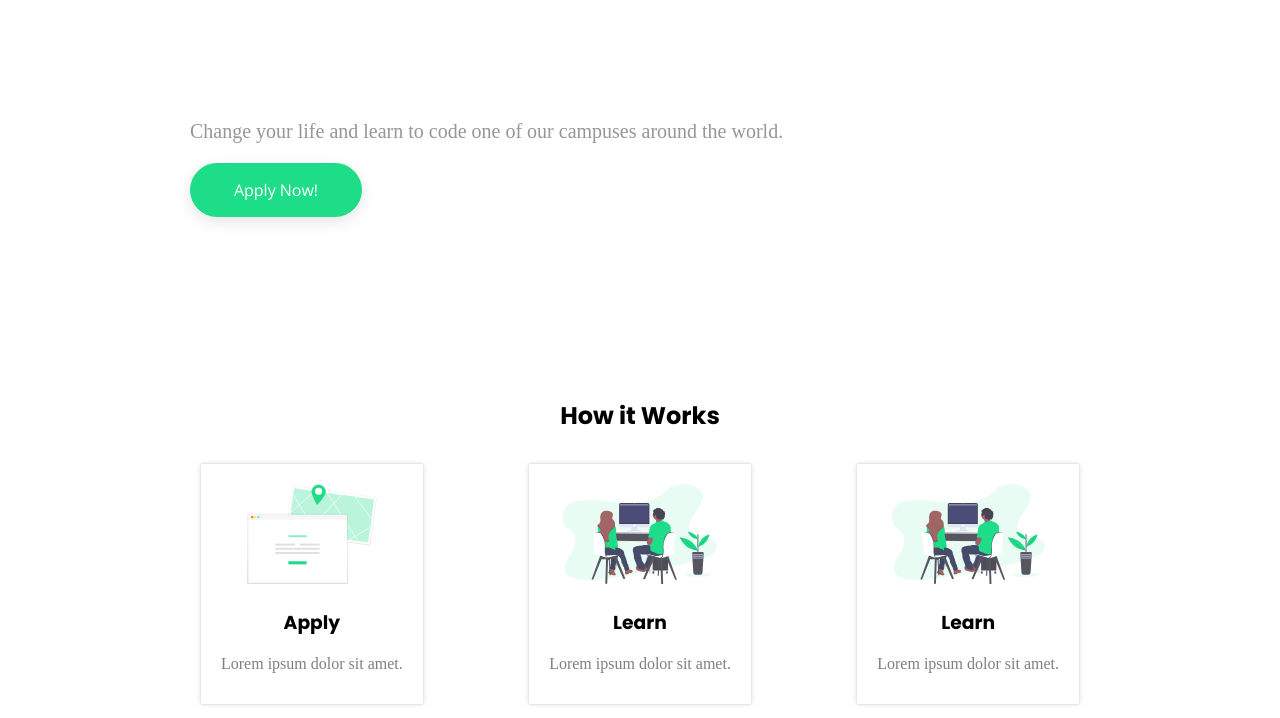
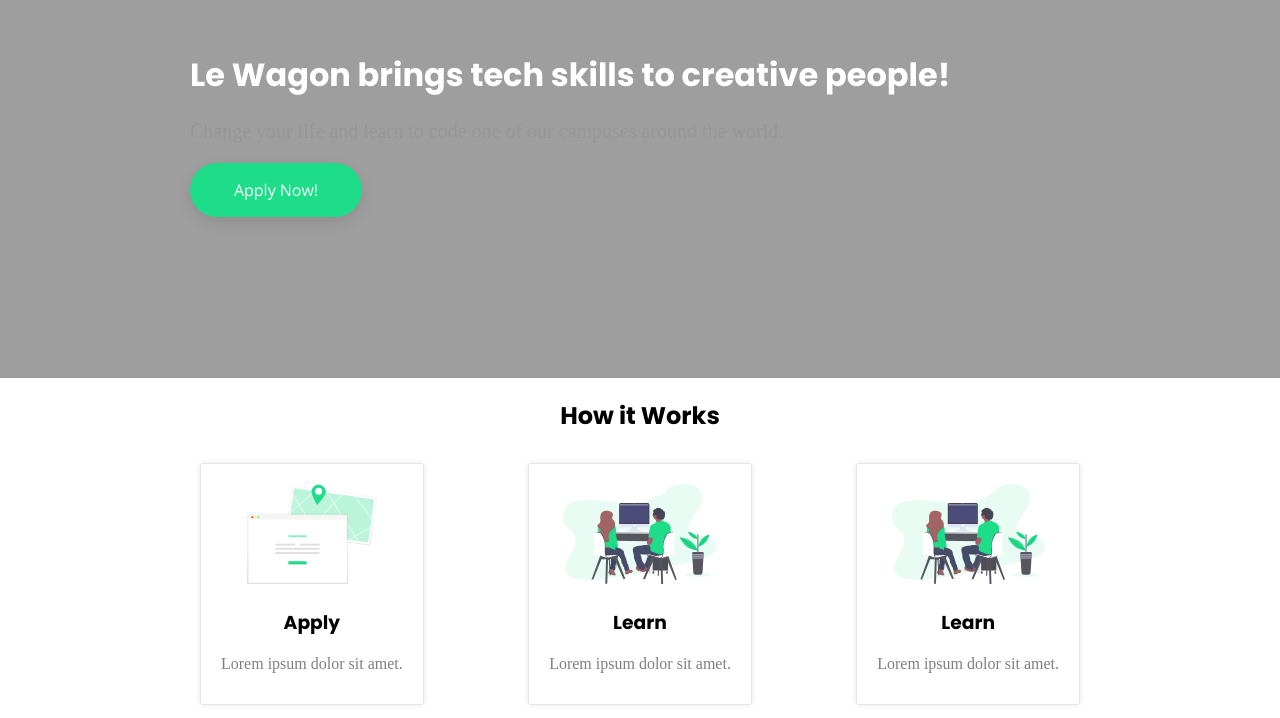
Before and after one commit to tamiresnunespsk/landing, a plain HTML site: page index.html in a window 1280 px wide. Shown: the part 132-850 px from the top of the page. Drawn offline with nearby package versions, Linux system fonts and the light colour scheme; the site is published under a folder, as on GitHub Pages, so addresses that start at the root find nothing.

Commit message:
my landing page atualizada

```diff
--- a/index.html
+++ b/index.html
@@ -10,7 +10,7 @@
 </head>
 <body>
   <!-- code a Hero / Banner section -->
-  <div class="banner" style="background-image: url(/images/background.png);">
+  <div class="banner" style="background-image: url('images/background.png');">
     <div class="container">
       <h1>Le Wagon brings tech skills to creative people!</h1>
       <p>Change your life and learn to code one of our campuses around the world.</p>
```
